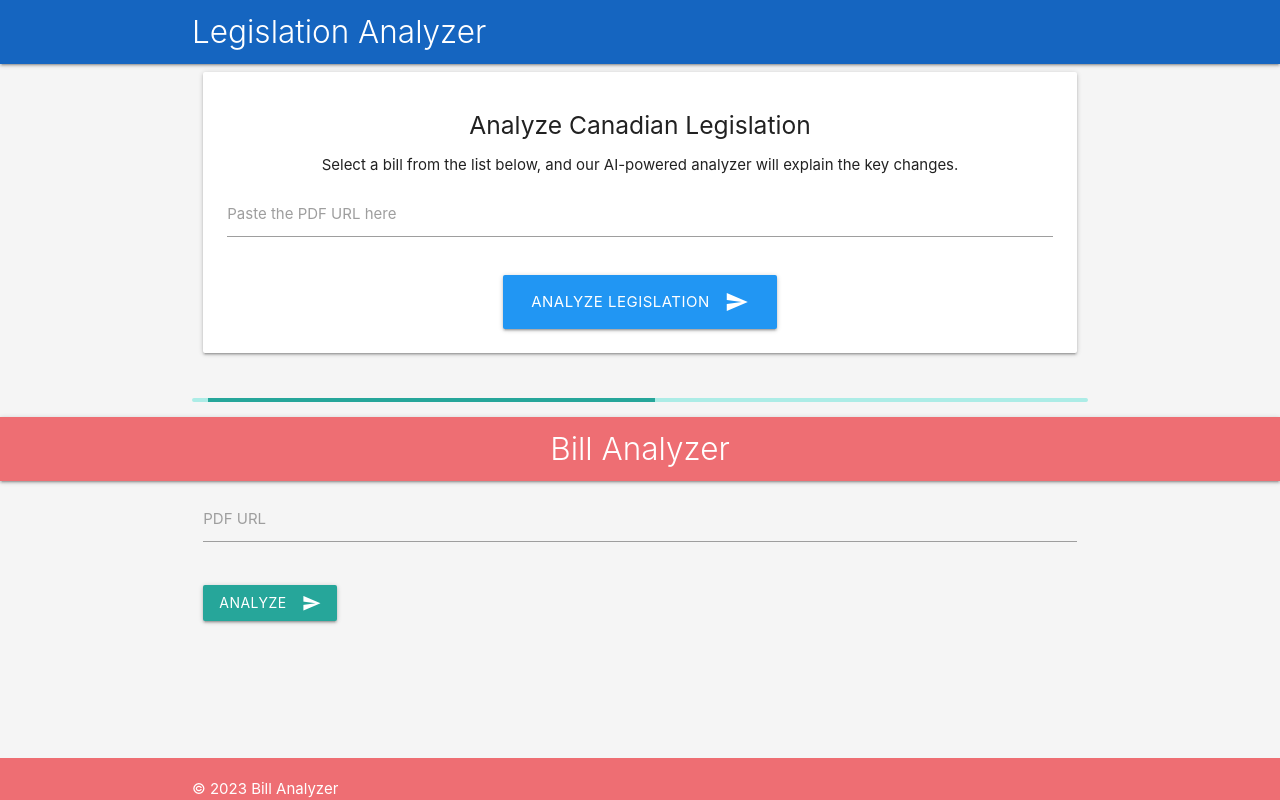
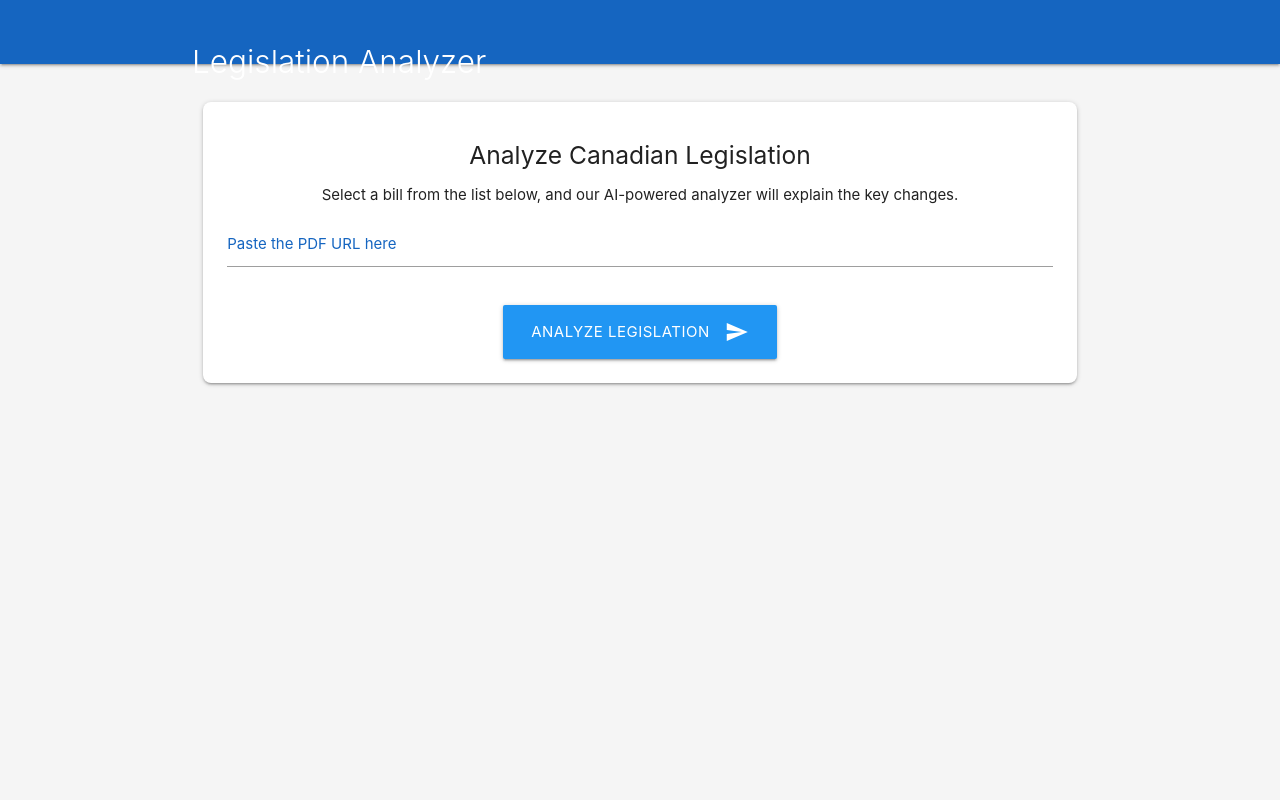
Before and after one commit to marcus20232023/legislation_analyzer, a Flask app: page / in a window 1280 px wide. Run offline with Flask 3, Linux system fonts and the light colour scheme.

Commit message:
Consolidated two interfaces into one by removing duplicate HTML content and ensuring consistency.

```diff
--- a/templates/index.html
+++ b/templates/index.html
@@ -51,76 +51,3 @@
     <script src="{{ url_for('static', filename='js/script.js') }}"></script>
 </body>
 </html>
-<!DOCTYPE html>
-<html lang="en">
-<head>
-    <meta charset="UTF-8">
-    <meta name="viewport" content="width=device-width, initial-scale=1.0">
-    <title>Bill Analyzer</title>
-    <link href="https://fonts.googleapis.com/icon?family=Material+Icons" rel="stylesheet">
-    <link href="https://cdnjs.cloudflare.com/ajax/libs/materialize/1.0.0/css/materialize.min.css" rel="stylesheet">
-    <style>
-        body {
-            display: flex;
-            min-height: 100vh;
-            flex-direction: column;
-        }
-        main {
-            flex: 1 0 auto;
-        }
-    </style>
-</head>
-<body>
-    <nav>
-        <div class="nav-wrapper">
-            <a href="#" class="brand-logo center">Bill Analyzer</a>
-        </div>
-    </nav>
-    <main class="container">
-        <div class="row">
-            <form class="col s12" id="analyze-form">
-                <div class="row">
-                    <div class="input-field col s12">
-                        <input id="pdf_url" type="text" class="validate" required>
-                        <label for="pdf_url">PDF URL</label>
-                    </div>
-                </div>
-                <button class="btn waves-effect waves-light" type="submit">Analyze
-                    <i class="material-icons right">send</i>
-                </button>
-            </form>
-        </div>
-        <div class="row">
-            <div class="col s12" id="result"></div>
-        </div>
-    </main>
-    <footer class="page-footer">
-        <div class="container">
-            © 2023 Bill Analyzer
-        </div>
-    </footer>
-    <script src="https://cdnjs.cloudflare.com/ajax/libs/materialize/1.0.0/js/materialize.min.js"></script>
-    <script>
-        document.getElementById('analyze-form').addEventListener('submit', async function(event) {
-            event.preventDefault();
-            const pdfUrl = document.getElementById('pdf_url').value;
-            const response = await fetch('/analyze', {
-                method: 'POST',
-                headers: {
-                    'Content-Type': 'application/x-www-form-urlencoded',
-                },
-                body: new URLSearchParams({
-                    'pdf_url': pdfUrl
-                })
-            });
-            const result = await response.json();
-            const resultDiv = document.getElementById('result');
-            if (result.error) {
-                resultDiv.innerHTML = `<div class="card-panel red lighten-2">${result.error}</div>`;
-            } else {
-                resultDiv.innerHTML = `<div class="card-panel green lighten-2">${result.analysis}</div>`;
-            }
-        });
-    </script>
-</body>
-</html>
```
